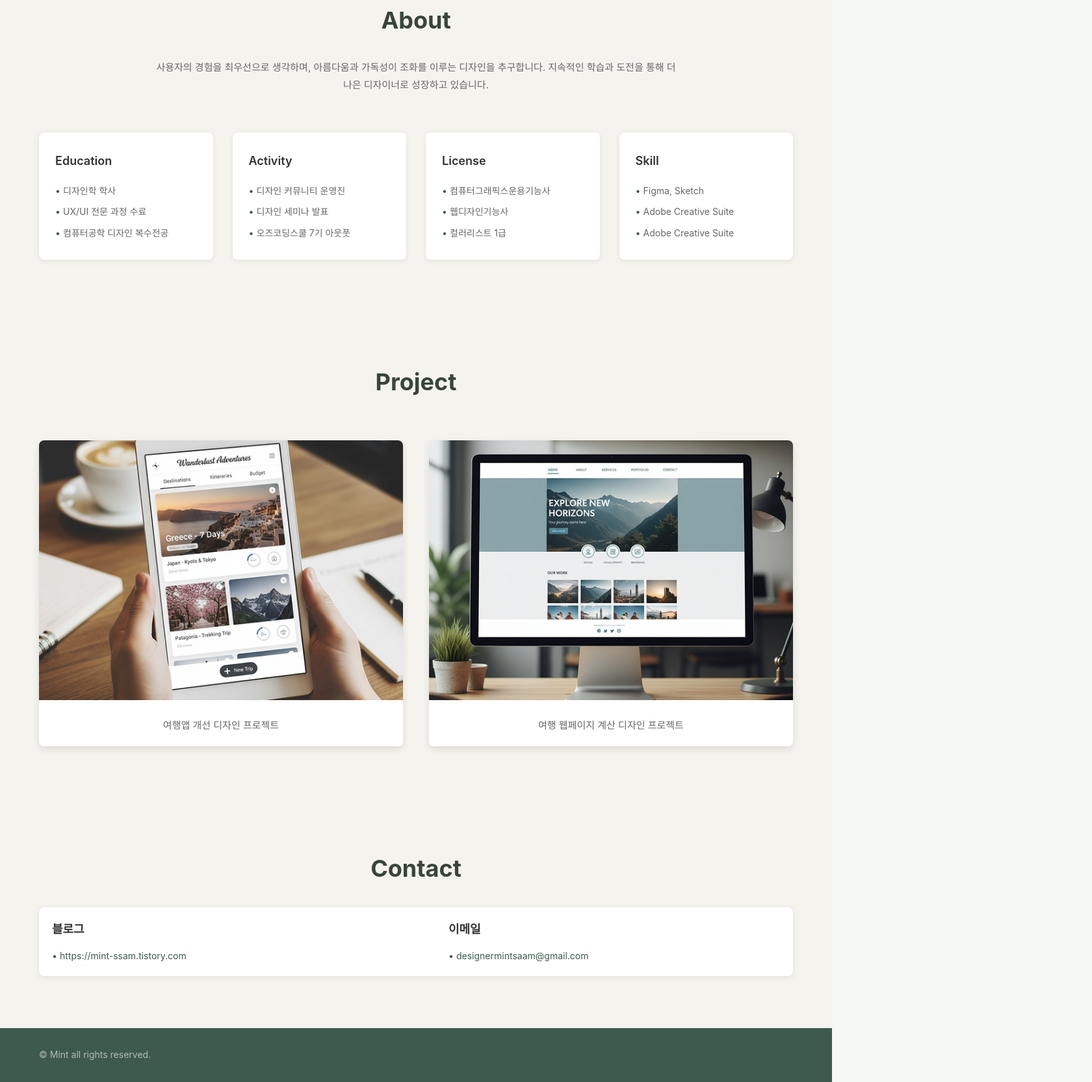
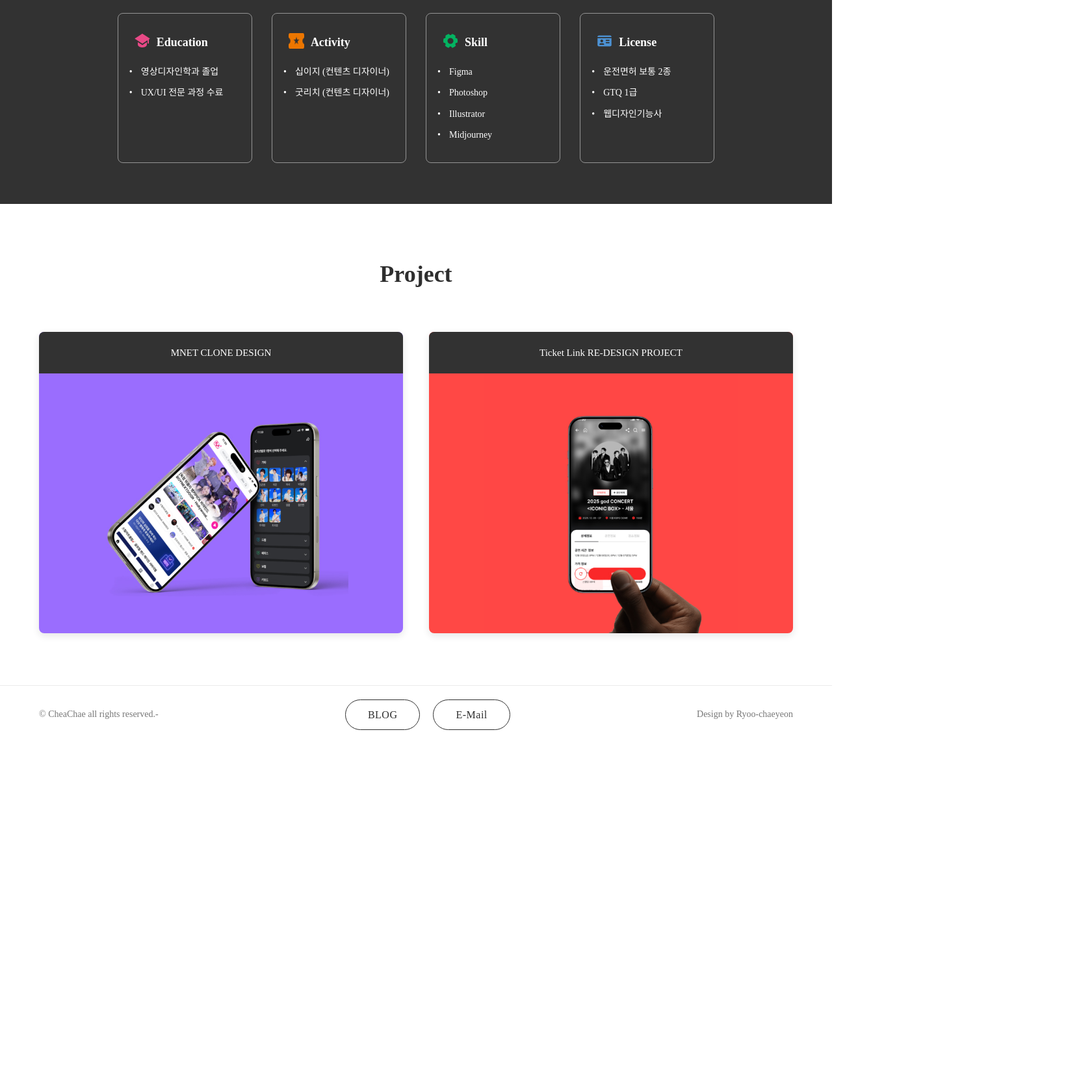
Before and after one commit to chaechae8246/profile, a plain HTML site: page index.html in a window 1280 px wide. Shown: the part 1076-2742 px from the top of the page at 65% size, 1680 px wide, since content can reach past the window. After the commit the page ends 2221 px from the top, so only its background shows below. Drawn offline with Linux system fonts and the light colour scheme.

Commit message:
Add files via upload

```diff
--- a/index.html
+++ b/index.html
@@ -10,11 +10,11 @@
     <!-- Header -->
     <header>
         <div class="logo">
-            <a href="index.html"><img src="images/logo.png" alt="꼬막로고"></a>
+            <a href="index.html"><span>CHAECHAE</span></a>
         </div>
         <nav>
             <ul>
-                <li><a href="#home">Home</a></li>
+                <li ><a href="#home" class="nav_active">Home</a></li>
                 <li><a href="#about">About</a></li>
                 <li><a href="#project">Project</a></li>
                 <li><a href="#contact">Contact</a></li>
@@ -24,11 +24,13 @@
 
     <!-- Hero Section -->
     <section id="home" class="hero">
-        <img src="images/sample.jpg" alt="샘플">
         <div class="hero-text">
-            <p>디자이너</p>
-            <p>류채연 입니다.</p>
+            <p>Product</p>
+            <p>Designer</p>
+            <p class="profile_name">CHAEYEON</p>
         </div>
+        <img src="images/profile.png" alt="프로필이미지">
+
     </section>
 
 
@@ -42,38 +44,37 @@
 
         <div class="about-details">
             <section class="about-card">
-                <h3>Education</h3>
+                <h3><img src="images/icon_edu.png" alt="교육">Education</h3>
                 <ul>
-                    <li>디자인학 학사</li>
+                    <li>영상디자인학과 졸업</li>
                     <li>UX/UI 전문 과정 수료</li>
-                    <li>컴퓨터공학 디자인 복수전공</li>
                 </ul>
             </section>
 
             <section class="about-card">
-                <h3>Activity</h3>
+                <h3><img src="images/icon_symbol.png" alt="활동">Activity</h3>
                 <ul>
-                    <li>디자인 커뮤니티 운영진</li>
-                    <li>디자인 세미나 발표</li>
-                    <li>오즈코딩스쿨 7기 아웃풋</li>
+                    <li>십이지 (컨텐츠 디자이너)</li>
+                    <li>굿리치 (컨텐츠 디자이너)</li>
                 </ul>
             </section>
 
             <section class="about-card">
-                <h3>License</h3>
+                <h3><img src="images/icon_skill.png" alt="스킬" class="icon_skill">Skill</h3>
                 <ul>
-                    <li>컴퓨터그래픽스운용기능사</li>
-                    <li>웹디자인기능사</li>
-                    <li>컬러리스트 1급</li>
+                    <li>Figma</li>
+                    <li>Photoshop</li>
+                    <li>Illustrator</li>
+                    <li>Midjourney</li>
                 </ul>
             </section>
 
             <section class="about-card">
-                <h3>Skill</h3>
+                <h3><img src="images/icon_license.png" alt="자격증">License</h3>
                 <ul>
-                    <li>Figma, Sketch</li>
-                    <li>Adobe Creative Suite</li>
-                    <li>Adobe Creative Suite</li>
+                    <li>운전면허 보통 2종</li>
+                    <li>GTQ 1급</li>
+                    <li>웹디자인기능사</li>
                 </ul>
             </section>
         </div>
@@ -85,45 +86,31 @@
 
         <div class="project-container">
             <section class="project-item">
-                <figure>
-                    <img src="images/project1.png" alt="여행앱 개선 디자인 프로젝트">
-                    <figcaption>여행앱 개선 디자인 프로젝트</figcaption>
+                <figure class="clone">
+                    <figcaption>MNET CLONE DESIGN</figcaption>
+                    <img src="images/project_1.jpg" alt="엠넷 클론디자인">
                 </figure>
             </section>
 
             <section class="project-item">
-                <figure>
-                    <img src="images/project2.png" alt="여행 웹페이지 계산 디자인 프로젝트">
-                    <figcaption>여행 웹페이지 계산 디자인 프로젝트</figcaption>
+                <figure class="redesign">
+                    <figcaption>Ticket Link RE-DESIGN PROJECT</figcaption>
+                    <img src="images/project_2.jpg" alt="티켓링크 리디자인" >
                 </figure>
             </section>
         </div>
     </section>
 
-    <!-- Contact Section -->
-    <section id="contact" class="contact">
-        <h2>Contact</h2>
+    <!-- Footer -->
+    <footer class="site-footer">
+    <p class="footer-left">© CheaChae all rights reserved.-</p>
 
-        <div class="contact-container">
-            <section class="contact-item">
-                <h3>블로그</h3>
-                <ul>
-                    <li><a href="https://mint-ssam.tistory.com">https://mint-ssam.tistory.com</a></li>
-                </ul>
-            </section>
+    <div class="footer-center">
+        <a class="footer-pill" href="#">BLOG</a>
+        <a class="footer-pill" href="mailto:your@email.com">E-Mail</a>
+    </div>
 
-            <section class="contact-item">
-                <h3>이메일</h3>
-                <ul>
-                    <li><a href="mailto:designermintsaam@gmail.com">designermintsaam@gmail.com</a></li>
-                </ul>
-            </section>
-        </div>
-    </section>
-
-    <!-- Footer -->
-    <footer>
-        <p>&copy; Mint all rights reserved.</p>
-    </footer>
+    <p class="footer-right">Design by Ryoo-chaeyeon</p>
+</footer>
 </body>
 </html>
--- a/style.css
+++ b/style.css
@@ -6,15 +6,21 @@
 }
 
 body {
-    font-family: -apple-system, BlinkMacSystemFont, 'Segoe UI', 'Malgun Gothic', sans-serif;
+    font-family: Montserrat, Pretendard 'Segoe UI', 'Malgun Gothic', sans-serif;
     line-height: 1.6;
-    color: #333;
-    background-color: #F6F8F6;
+    color: #2E2E2E;
+    background-color: #fff;
 }
 
 a {
     text-decoration: none;
     color: inherit;
+}
+
+a span{
+    font-family: Montserrat;
+    font-size: 26px;
+    font-weight: 600;
 }
 
 ul {
@@ -31,7 +37,7 @@ header {
     justify-content: space-between;
     align-items: center;
     padding: 20px 60px;
-    background-color: #E6EDE6;
+    background-color: #fff;
 }
 
 .logo img {
@@ -44,11 +50,16 @@ nav ul {
     display: flex;
     gap: 40px;
 }
+.nav_active {
+    font-weight: 600;
+    color: #FF5750;
+}
 
 nav a {
-    font-weight: 900;
-    font-size: 24px;
-    color: #6E8B71;
+    font-family: Montserrat;
+    font-weight: 300;
+    font-size: 20px;
+    color: #2E2E2E;
     transition: color 0.3s;
 }
 
@@ -58,11 +69,13 @@ nav a:hover {
 
 /* Hero Section */
 .hero {
+    height: 790px;
+    margin: 0 120px;
     display: flex;
-    justify-content: center;
+    justify-content: space-between;
     align-items: center;
     padding: 0px 60px;
-    background-color: #f5f3ed;
+    background-color: #fff;
     position: relative;
 }
 
@@ -72,36 +85,50 @@ nav a:hover {
 }
 
 .hero-text {
-    position: absolute;
+    font-family: Belanosima;
     right: 10%;
-    top: 50%;
-    transform: translateY(-50%);
-    font-size: 30px;
-    font-weight: 900;
-    color: #384538;
+    top: 80%;
+    transform: translateY(50%%);
+    font-size: 120px;
+    font-weight: 600;
+    color: #2E2E2E;
     line-height: 1;
+}
+
+.profile_name{
+    background-color: #FFF1F8;
+    border-bottom: 3px solid #2E2E2E;
+    padding: 16px;
 }
 
 /* About Section */
 .about {
-    padding: 80px 60px;
-    background-color: #f5f3ed;
+    height: 518px;
+    background-color: #323232;
+
+    display: flex;
+    flex-direction: column;   /* 추가: 세로로 쌓기 */
+    justify-content: center;  /* 추가: 섹션 안에서 세로 중앙 */
+    align-items: center;      /* 이미 있음: 가로 중앙 */
+    padding: 0 60px;          /* 추천: 좌우 여백 */
+    box-sizing: border-box;
 }
 
 .about h2 {
+    font-family: Montserrat;
     text-align: center;
     font-size: 36px;
-    margin-bottom: 30px;
-    color: #384538;
-    font-weight: 700;
+    margin-bottom: 10px;
+    color: #fff;
+    font-weight: 600;
 }
 
 .about-intro {
     text-align: center;
     max-width: 800px;
-    margin: 0 auto 60px;
+    margin: 0 auto 40px;
     font-size: 15px;
-    color: #666;
+    color: #ccc;
     line-height: 1.8;
 }
 
@@ -114,19 +141,29 @@ nav a:hover {
 }
 
 .about-card {
-    background-color: #fff;
     padding: 30px 25px;
     border-radius: 8px;
-    box-shadow: 0 2px 8px rgba(0, 0, 0, 0.08);
+    border: 1px solid #949494;
 }
 
 .about-card h3 {
     font-size: 18px;
     margin-bottom: 20px;
-    color: #333;
+    color: #fff;
     font-weight: 600;
+    display: flex;
+    gap: 10px;
 }
 
+.about-card h3 img{
+    width: 24px;
+    height: 24px;
+}
+
+.icon_skill {
+    width: 26px;
+    height: 20px;
+}
 .about-card ul {
     display: flex;
     flex-direction: column;
@@ -134,30 +171,32 @@ nav a:hover {
 }
 
 .about-card li {
+    font-family: pretendard;
     font-size: 14px;
-    color: #666;
-    padding-left: 12px;
+    color: #fff;
+    padding-left: 10px;
     position: relative;
 }
 
 .about-card li::before {
     content: "•";
     position: absolute;
-    left: 0;
-    color: #3d5a4c;
+    left: -8px;
+    color: #fff;
 }
 
 /* Project Section */
 .project {
     padding: 80px 60px;
-    background-color: #f5f3ed;
+    background-color: #fff;
 }
 
 .project h2 {
+    font-family: Montserrat;
     text-align: center;
     font-size: 36px;
     margin-bottom: 60px;
-    color: #384538;
+    color: #2E2E2E
     font-weight: 700;
 }
 
@@ -170,7 +209,11 @@ nav a:hover {
 }
 
 .project-item figure {
-    background-color: #fff;
+    display: flex;
+    flex-direction: column;
+
+    font-family: Montserrat;
+    color: white;
     border-radius: 8px;
     overflow: hidden;
     box-shadow: 0 4px 12px rgba(0, 0, 0, 0.1);
@@ -182,88 +225,70 @@ nav a:hover {
 }
 
 .project-item img {
-    width: 100%;
+    width: 70%;
     height: 400px;
     object-fit: cover;
+
+    display: block;
+    margin: 0 auto;
 }
 
+.clone{
+    background-color: #9A6DFE; !important
+}
+
+.redesign{
+    background-color: #FF4845;
+}
 .project-item figcaption {
     padding: 20px;
     text-align: center;
     font-size: 15px;
-    color: #666;
-    background-color: #fff;
-}
-
-/* Contact Section */
-.contact {
-    padding: 80px 60px;
-    background-color: #f5f3ed;
-}
-
-.contact h2 {
-    text-align: center;
-    font-size: 36px;
-    margin-bottom: 30px;
-    color: #384538;
-    font-weight: 700;
-
-}
-
-.contact-container {
-    display: grid;
-    grid-template-columns: repeat(2, 1fr);
-    background-color: #fff;
-    border-radius: 8px;
-    padding: 20px;
-    gap: 100px;
-    box-shadow: 0 2px 8px rgba(0, 0, 0, 0.08);
-    margin: 0 auto;
-}
-
-.contact-item h3 {
-    font-size: 18px;
-    margin-bottom: 15px;
-    color: #333;
-    font-weight: 600;
-}
-
-.contact-item ul {
-    display: flex;
-    flex-direction: column;
-    gap: 8px;
-}
-
-.contact-item li {
-    font-size: 14px;
-    color: #666;
-    padding-left: 12px;
-    position: relative;
-}
-
-.contact-item li::before {
-    content: "•";
-    position: absolute;
-    left: 0;
-    color: #3d5a4c;
-}
-
-.contact-item a {
-    color: #3d5a4c;
-    transition: opacity 0.3s;
-}
-
-.contact-item a:hover {
-    opacity: 0.7;
+    color: #fff;
+    background-color: #323232;
 }
 
 /* Footer */
-footer {
-    background-color: #3d5a4c;
-    color: rgba(255, 255, 255, 0.6);
-    text-align: left;
-    padding: 30px 60px;
-    font-size: 14px;
+.site-footer{
+  height: 90px;
+  display: flex;
+  align-items: center;
+  justify-content: space-between;
+  padding: 0 60px;
+  background: #fff;
+  border-top: 1px solid rgba(0,0,0,0.08);
+}
+
+.footer-left,
+.footer-right{
+  font-size: 14px;
+  color: #777;
+  margin: 0;
+  white-space: nowrap;
+}
+
+.footer-center{
+  display: flex;
+  gap: 20px;
+  align-items: center;
+}
+
+.footer-pill{
+  display: inline-flex;
+  align-items: center;
+  justify-content: center;
+  padding: 10px 34px;
+  border: 1px solid #2e2e2e;
+  border-radius: 999px;
+  color: #2e2e2e;
+  text-decoration: none;
+  font-weight: 500;
+  letter-spacing: 0.5px;
+}
+
+.footer-pill:hover{
+  background: #2e2e2e;
+  color: #fff;
 }
 
 /* Responsive Design */
```
Also changed, not shown: images/deco_1.png (added), images/icon_edu.png (added), images/icon_license.png (added), images/icon_skill.png (added), images/icon_symbol.png (added), images/profile.png (added), images/project_1.jpg (added), images/project_2.jpg (added).
